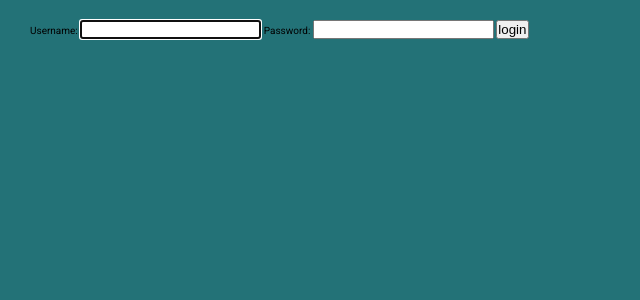
After one commit to BranBao1995/Expense-Tracker, a Django app: page /accounts/login/ in a window 1280 px wide. The commit adds this page. Shown: the top 300 px of the page, without its empty margins (0-640 px from the left). Run offline with Django 4.2, Linux system fonts and the light colour scheme.

Commit message:
created user login

```diff
--- a/expense_tracker/settings.py
+++ b/expense_tracker/settings.py
@@ -123,3 +123,7 @@ STATIC_URL = 'static/'
 # https://docs.djangoproject.com/en/4.1/ref/settings/#default-auto-field
 
 DEFAULT_AUTO_FIELD = 'django.db.models.BigAutoField'
+
+LOGIN_REDIRECT_URL = '/'
+
+LOGOUT_REDIRECT_URL = '/accounts/login'
--- a/expense_tracker/urls.py
+++ b/expense_tracker/urls.py
@@ -14,9 +14,24 @@ Including another URLconf
     2. Add a URL to urlpatterns:  path('blog/', include('blog.urls'))
 """
 from django.contrib import admin
+from django.contrib.auth import views as auth_views
 from django.urls import path, include
 
 urlpatterns = [
     path('admin/', admin.site.urls),
-    path('', include('my_app.urls'))
+    path('', include('my_app.urls')),
+    path('accounts/', include('django.contrib.auth.urls'))
+    # this will include the following:
+    # accounts/login/ [name='login']
+    # accounts/logout/ [name='logout']
+    # accounts/password_change/ [name='password_change']
+    # accounts/password_change/done/ [name='password_change_done']
+    # accounts/password_reset/ [name='password_reset']
+    # accounts/password_reset/done/ [name='password_reset_done']
+    # accounts/reset/<uidb64>/<token>/ [name='password_reset_confirm']
+    # accounts/reset/done/ [name='password_reset_complete']
+
+    # if you want more control over setting up your auth urls, do this
+    # path('login/', auth_views.LoginView.as_view(), name='login')
+
 ]
--- a/my_app/templates/my_app/landing.html
+++ b/my_app/templates/my_app/landing.html
@@ -1,4 +1,6 @@
 {% extends 'base.html' %} {% block content %}
 <h1>THIS IS THE LANDING PAGE</h1>
+<a href="{% url 'login' %}">Go to login</a>
+<a href="{% url 'logout' %}">Click to logout</a>
 
 {% endblock %}
--- a/my_app/urls.py
+++ b/my_app/urls.py
@@ -8,4 +8,6 @@ urlpatterns = [
     path('main/', views.main, name='main'),
     path('edit/<str:target>/', views.edit, name='edit'),
     path('add/', views.add, name='add'),
+    # manual login
+    # path('login/', views.auth_login, name='login')
 ]
--- /dev/null
+++ b/templates/registration/logged_out.html
@@ -0,0 +1,6 @@
+{% extends 'base.html' %} {% block content %}
+
+<p>You have been logged out!</p>
+<a href="{% url 'login' %}">Click Here to Login!</a>
+
+{% endblock %}
--- /dev/null
+++ b/templates/registration/login.html
@@ -0,0 +1,17 @@
+{% extends 'base.html' %} {% block content %} {% if form.errors %}
+<p>Your username or password was incorrect. Try again.</p>
+{% endif %} {% if next %} {% if user.is_authenticated %}
+<p>You dont have permission for this page</p>
+
+{% else %}
+<p>Please login to see this page</p>
+{% endif %} {% endif %}
+
+<form method="post" action="{% url 'login' %}">
+  {% csrf_token %} {{form.username.label_tag}} {{form.username}}
+  {{form.password.label_tag}} {{form.password}}
+  <input type="submit" value="login" />
+  <input type="hidden" name="next" value="{{next}}" />
+</form>
+
+{% endblock %}
```
Also changed, not shown: my_app/templates/my_app/login.html (added, +11 -0 lines), my_app/views.py (+19 -0 lines).
